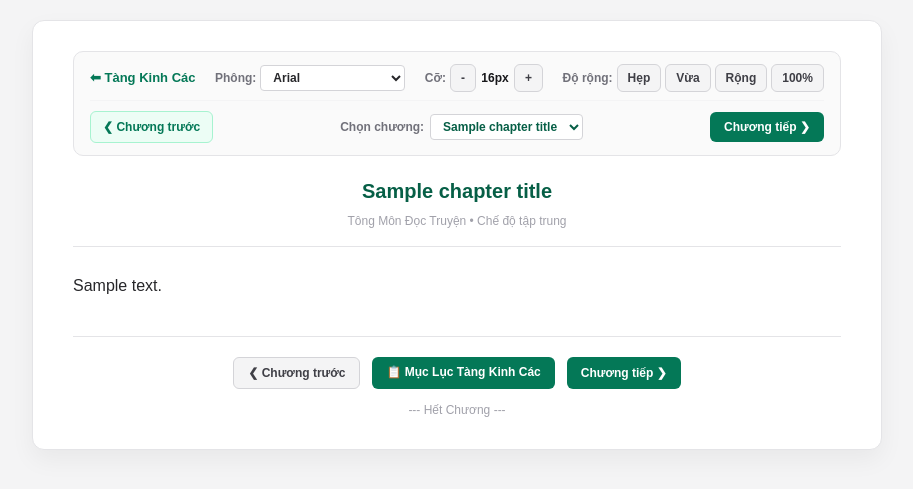
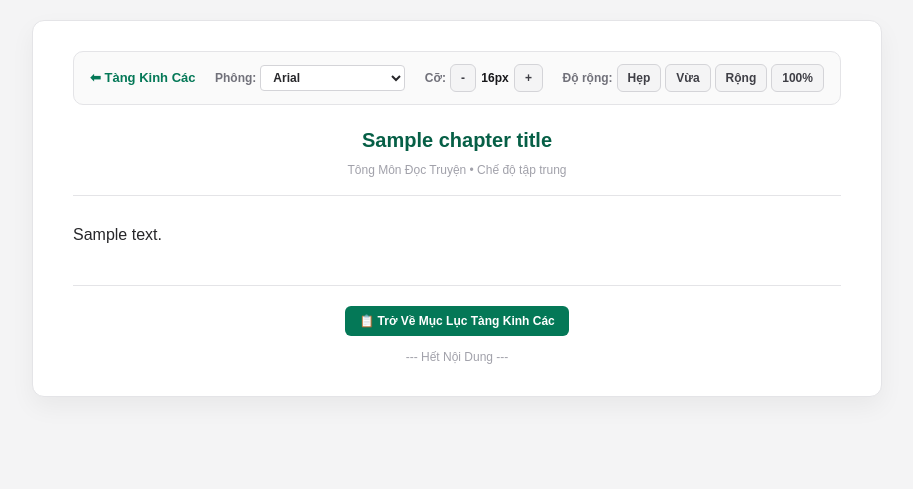
Before and after one commit to Thanh-art123/tts-appp, a Flask app: template templates/doc_truyen.html in a window 1280 px wide. Shown: the top 489 px of the page, without its empty margins (183-1096 px from the left). Run offline with Flask 3, Linux system fonts and the light colour scheme; the template is opened without the code that fills it: most values are stand-ins (such as "Sample title", 1, 10 or a date in 2020); some libraries are stand-ins or nearby versions.

Commit message:
Update doc_truyen.html

```diff
--- a/templates/doc_truyen.html
+++ b/templates/doc_truyen.html
@@ -78,11 +78,9 @@
         <!-- KHUNG ĐỌC TRUYỆN CHÍNH -->
         <div class="reader-container-box" id="main-reader-box" style="text-align: left;">
 
-            <!-- THANH CÔNG CỤ & ĐIỀU HƯỚNG CHƯƠNG -->
+            <!-- THANH CÔNG CỤ TÙY CHỈNH HIỂN THỊ ĐẶT NGAY TRÊN ĐẦU -->
             <div style="background: #fafafa; border: 1px solid #e4e4e7; border-radius: 10px; padding: 12px 16px; margin-bottom: 20px;">
-
-                <!-- Dòng 1: Tàng Kinh Các & Tùy chỉnh hiển thị -->
-                <div style="display: flex; flex-wrap: wrap; justify-content: space-between; align-items: center; gap: 10px; border-bottom: 1px solid #f4f4f5; pb-2; margin-bottom: 10px; padding-bottom: 8px;">
+                <div style="display: flex; flex-wrap: wrap; justify-content: space-between; align-items: center; gap: 10px;">
                     <a href="/tang-kinh-cac" style="font-weight: bold; color: #047857; text-decoration: none; font-size: 13px;">
                         ⬅ Tàng Kinh Các
                     </a>
@@ -114,49 +112,28 @@
                         <button onclick="changeContainerWidth('100%')" class="tool-btn">100%</button>
                     </div>
                 </div>
-
-                <!-- Dòng 2: Nút Chuyển Chương / Chọn Chương -->
-                <div style="display: flex; flex-wrap: wrap; justify-content: space-between; align-items: center; gap: 10px;">
-                    <button onclick="prevChapter()" class="tool-btn" style="background: #ecfdf5; color: #047857; border-color: #a7f3d0; padding: 6px 12px;">
-                        ❮ Chương trước
-                    </button>
-
-                    <!-- Chọn chương trực tiếp qua Dropdown -->
-                    <div style="display: flex; align-items: center; gap: 6px;">
-                        <span style="font-size: 12px; color: #71717a; font-weight: bold;">Chọn chương:</span>
-                        <select id="chapter-select" onchange="jumpToChapter(this.value)" class="bg-white border border-zinc-300 rounded px-2 py-1 text-xs font-bold text-emerald-800 outline-none max-w-[240px]">
-                            <option value="0">Đang phân tích danh sách...</option>
-                        </select>
-                    </div>
-
-                    <button onclick="nextChapter()" class="action-btn">
-                        Chương tiếp ❯
-                    </button>
-                </div>
             </div>
 
-            <!-- TIÊU ĐỀ CHƯƠNG -->
+            <!-- TIÊU ĐỀ BỘ TRUYỆN -->
             <div style="text-align: center; border-bottom: 1px solid #e4e4e7; padding-bottom: 16px; margin-bottom: 24px;">
-                <h1 id="chapter-title-display" style="font-size: 20px; font-weight: bold; color: #065f46; margin: 0 0 6px 0;">
+                <h1 style="font-size: 20px; font-weight: bold; color: #065f46; margin: 0 0 6px 0;">
                     {{ chapter_title }}
                 </h1>
                 <p style="font-size: 12px; color: #a1a1aa; margin: 0;">Tông Môn Đọc Truyện • Chế độ tập trung</p>
             </div>
 
-            <!-- NỘI DUNG VĂN BẢN GỐC (ĐÃ LỌC BỎ THẺ CSS RÁC) -->
-            <div id="raw-hidden-content" style="display: none;">{{ chapter_content | safe }}</div>
+            <!-- NỘI DUNG VĂN BẢN HIỂN THỊ ĐẦY ĐỦ TRỌN VẸN 100% -->
+            <div id="hidden-raw" style="display: none;">{{ chapter_content | safe }}</div>
             <div id="story-content-body" class="story-content-text">
-                Đang xử lý văn bản...
+                Đang tải toàn văn...
             </div>
 
             <!-- CHÂN TRANG ĐIỀU HƯỚNG -->
             <div style="border-top: 1px solid #e4e4e7; margin-top: 35px; padding-top: 20px; text-align: center;">
                 <div style="display: flex; justify-content: center; gap: 12px; margin-bottom: 12px;">
-                    <button onclick="prevChapter()" class="tool-btn" style="padding: 6px 14px;">❮ Chương trước</button>
-                    <a href="/tang-kinh-cac" class="action-btn">📋 Mục Lục Tàng Kinh Các</a>
-                    <button onclick="nextChapter()" class="action-btn">Chương tiếp ❯</button>
+                    <a href="/tang-kinh-cac" class="action-btn">📋 Trở Về Mục Lục Tàng Kinh Các</a>
                 </div>
-                <p style="font-size: 12px; color: #a1a1aa; margin: 0;">--- Hết Chương ---</p>
+                <p style="font-size: 12px; color: #a1a1aa; margin: 0;">--- Hết Nội Dung ---</p>
             </div>
 
         </div>
@@ -164,8 +141,6 @@
 
     <script>
         let currentFontSize = 16;
-        let parsedChapters = [];
-        let currentChapterIdx = 0;
 
         function changeFontSize(delta) {
             currentFontSize += delta;
@@ -184,94 +159,28 @@
             document.getElementById('main-reader-box').style.maxWidth = widthStr;
         }
 
-        // Làm sạch dữ liệu HTML/CSS rác và tách chương chuẩn xác
-        function initChapterParser() {
-            let rawHTML = document.getElementById('raw-hidden-content').innerHTML;
-
-            // Loại bỏ hoàn toàn các thẻ style / css rác nếu file tải lên là HTML
+        // Tự động làm sạch mã rác HTML/CSS và hiển thị toàn bộ nội dung chuẩn xác
+        window.addEventListener('DOMContentLoaded', () => {
+            let rawHTML = document.getElementById('hidden-raw').innerHTML;
             let tempDiv = document.createElement('div');
             tempDiv.innerHTML = rawHTML;
 
-            // Xóa các thẻ style, script thừa
-            const styles = tempDiv.querySelectorAll('style, script');
-            styles.forEach(s => s.remove());
+            // Xóa thẻ style/script thừa nếu có
+            tempDiv.querySelectorAll('style, script').forEach(el => el.remove());
 
             let cleanText = tempDiv.textContent || tempDiv.innerText || "";
 
-            // Nếu văn bản chứa các đoạn khai báo CSS dạng body{...}, tự động cắt bỏ phần rác đầu file
+            // Nếu file chứa chuỗi CSS rác dạng body{...}, lọc bỏ phần rác đầu file
             if (cleanText.includes("{") && cleanText.includes("}")) {
                 let lastBraceIdx = cleanText.lastIndexOf("}");
-                if (lastBraceIdx !== -1 && lastBraceIdx < 1000) {
+                if (lastBraceIdx !== -1 && lastBraceIdx < 1200) {
                     cleanText = cleanText.substring(lastBraceIdx + 1).trim();
                 }
             }
 
-            // Tách chương dựa theo từ khóa "Chương"
-            const regex = /(?=Chương\s+\d+)/gi;
-            let parts = cleanText.split(regex);
-
-            if (parts.length > 1) {
-                parsedChapters = parts.filter(p => p.trim().length > 0).map(p => {
-                    const lines = p.trim().split('\n').filter(l => l.trim().length > 0);
-                    return {
-                        title: lines[0] || "Chương truyện",
-                        content: lines.slice(1).join('\n').trim() || p
-                    };
-                });
-            } else {
-                parsedChapters = [{
-                    title: "{{ chapter_title }}",
-                    content: cleanText
-                }];
-            }
-
-            // Đổ vào menu chọn chương
-            const selectEl = document.getElementById('chapter-select');
-            selectEl.innerHTML = '';
-            parsedChapters.forEach((chap, idx) => {
-                const opt = document.createElement('option');
-                opt.value = idx;
-                // Giới hạn độ dài tiêu đề trong dropdown cho gọn gàng
-                opt.innerText = chap.title.length > 40 ? chap.title.substring(0, 40) + '...' : chap.title;
-                selectEl.appendChild(opt);
-            });
-
-            renderChapter(0);
-        }
-
-        function renderChapter(index) {
-            if (index < 0 || index >= parsedChapters.length) return;
-            currentChapterIdx = index;
-
-            const chap = parsedChapters[index];
-            document.getElementById('chapter-title-display').innerText = chap.title;
-            document.getElementById('story-content-body').innerText = chap.content;
-            document.getElementById('chapter-select').value = index;
-
-            window.scrollTo({ top: 0, behavior: 'smooth' });
-        }
-
-        function prevChapter() {
-            if (currentChapterIdx > 0) {
-                renderChapter(currentChapterIdx - 1);
-            } else {
-                alert("Đạo hữu đang ở chương đầu tiên!");
-            }
-        }
-
-        function nextChapter() {
-            if (currentChapterIdx < parsedChapters.length - 1) {
-                renderChapter(currentChapterIdx + 1);
-            } else {
-                alert("Đã đến chương cuối cùng!");
-            }
-        }
-
-        function jumpToChapter(idx) {
-            renderChapter(parseInt(idx));
-        }
-
-        document.addEventListener('DOMContentLoaded', initChapterParser);
+            document.getElementById('story-content-body').innerText = cleanText;
+            window.scrollTo(0, 0);
+        });
     </script>
 </body>
 </html>
```
